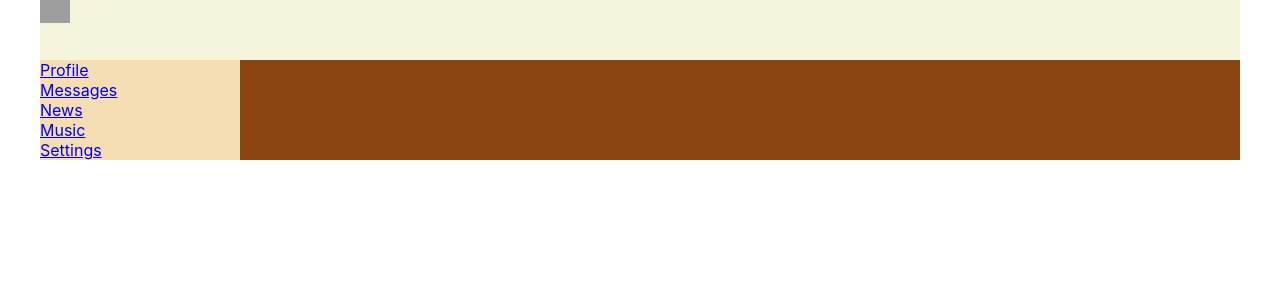
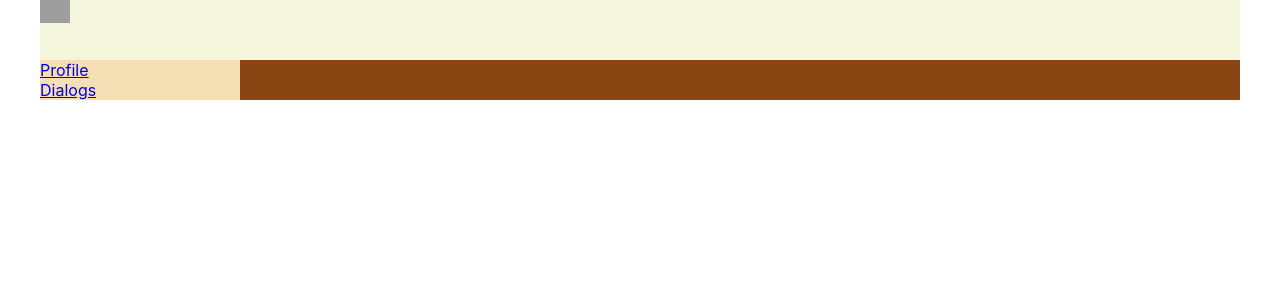
Before and after one commit to Romeral18/way-of-samurai, a React (Create React App) app: page / in a window 1280 px wide. Shown: the top 300 px of the page. Built offline with nearby package versions, Linux system fonts and the light colour scheme; grey boxes are pictures that could not be loaded.

Commit message:
React 20 NavLink Yarn Fix

```diff
--- a/src/App.js
+++ b/src/App.js
@@ -8,6 +8,7 @@ import Settings from './components/Settings/Settings'
 import Music from './components/Music/Music'
 import News from './components/News/News'
 
+
 function App() {
     return (
         <BrowserRouter>
@@ -15,13 +16,12 @@ function App() {
                 <Header/>
                 <Navbar/>
                 <div className="app-wrapper-content">
+
                     <Switch>
-                        <Route path="/messages" component={Dialogs}/>
+                        <Route path="/messages" component={Dialogs} />
                         <Route path="/profile" component={Profile}/>
-                        <Route path="/news" component={News}/>
-                        <Route path="/music" component={Music}/>
-                        <Route path="/settings" component={Settings}/>
                     </Switch>
+
                 </div>
             </div>
         </BrowserRouter>
--- a/src/components/Navbar/Navbar.jsx
+++ b/src/components/Navbar/Navbar.jsx
@@ -5,17 +5,15 @@ import { NavLink } from 'react-router-dom'
 
 
 const Navbar = (props) => {
+
   return (
     <nav className={cl.nav}>
-
-        <div><NavLink to='/profile'>Profile</NavLink></div>
-        <div><NavLink to='/messages'>Messages</NavLink></div>
-        <div><NavLink to='/news'>News</NavLink></div>
-        <div><NavLink to='/music'>Music</NavLink></div>
-        <div><NavLink to='/settings'>Settings</NavLink></div>
-
-
-
+        <div>
+            <NavLink exact to='/profile'>Profile</NavLink>
+        </div>
+        <div>
+            <NavLink exact to='/messages'>Dialogs</NavLink>
+        </div>
     </nav>
   );
 };
```
